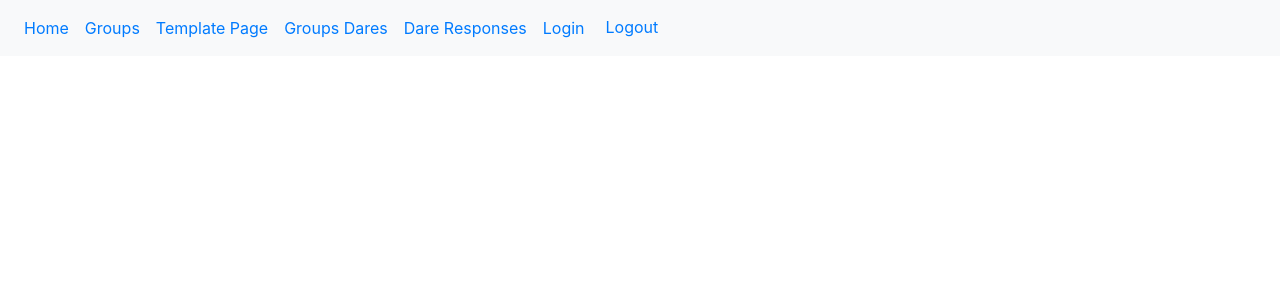
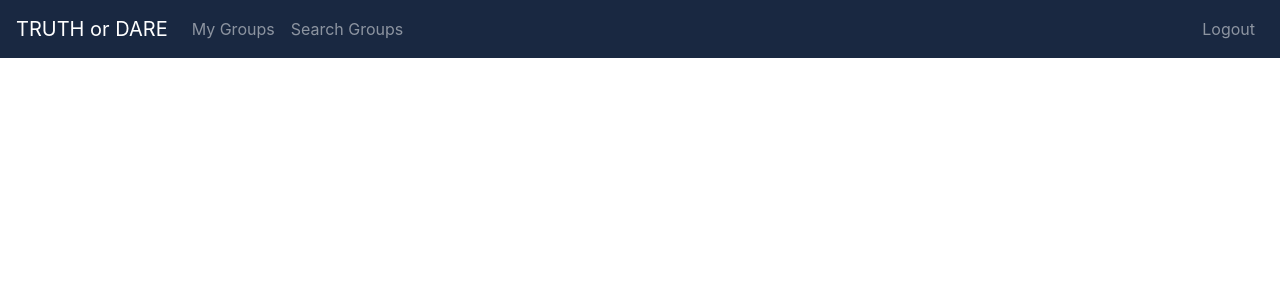
Before and after one commit to Miklos24/truth-or-dare-cs340, a PHP site: page /GroupsDares.php?user=1 in a window 1280 px wide. Shown: the top 300 px of the page. Run offline with PHP 8.4, Linux system fonts and the light colour scheme; the visitor is signed in with stand-in values (Sample User, id 1); data that the repository does not hold is empty.

Commit message:
navigation bar styling

```diff
--- a/pages/header.php
+++ b/pages/header.php
@@ -24,29 +24,27 @@
     // FOR NEW PAGES TO GET ADDED TO THE NAV BAR ADD THE FILE LIKE THIS
     // ALSO MAKE SURE THE FILE HAS 700 ACCCESS
     // chmod 700 [filename.php]
-    "Home" => "homepage.php",
-    "Groups" => "groups.php",
-    "Template Page" => "newpage.php", // this should be taken out in the end product
-    "Groups Dares" => "GroupsDares.php", // this should probably not have a link but rather be something they switch to when a group is clicked on.
-    "Dare Responses" => "dareresponses.php",
-    "Login" => "signin.php"
+    "My Groups" => "GroupsDares.php", // this should probably not have a link but rather be something they switch to when a group is clicked on.
+    "Search Groups" => "searchgroups.php", // change this to whatever you name the page Miklos
   );
  ?>
 <header>
-    <nav class="navbar navbar-expand-sm bg-light">
+<nav class="navbar navbar-expand-md navbar-dark" style="background-color: #192841; margin-bottom: 10px">
+      <div class="navbar-collapse">
         <ul class="navbar-nav">
+          <a class="navbar-brand" href="homepage.php">TRUTH or DARE</a>
           <?php
             foreach ($navitem as $page => $location) {
               echo "<li class='nav-item'><a class='nav-link' href='$location?user=".$user."' ".($page==$currentpage?" class='active'":"").">".$page."</a></li>";
             }
            ?>
-           <li class="nav-item">
-             <form method="POST">
-               <input class="btn btn-link" type="submit" name="logout" value="Logout" />
-              </form>
-            </li>
-
         </ul>
+      </div>
+      <div class="navbar-nav mr-auto">
+            <form class="my-lg-0" method="POST">
+              <input class="btn nav-link" type="submit" name="logout" value="Logout" />
+            </form>
+      </div>
     </nav>
 </header>
 <head>
```
Also changed, not shown: assets/index.css (+4 -3 lines).
